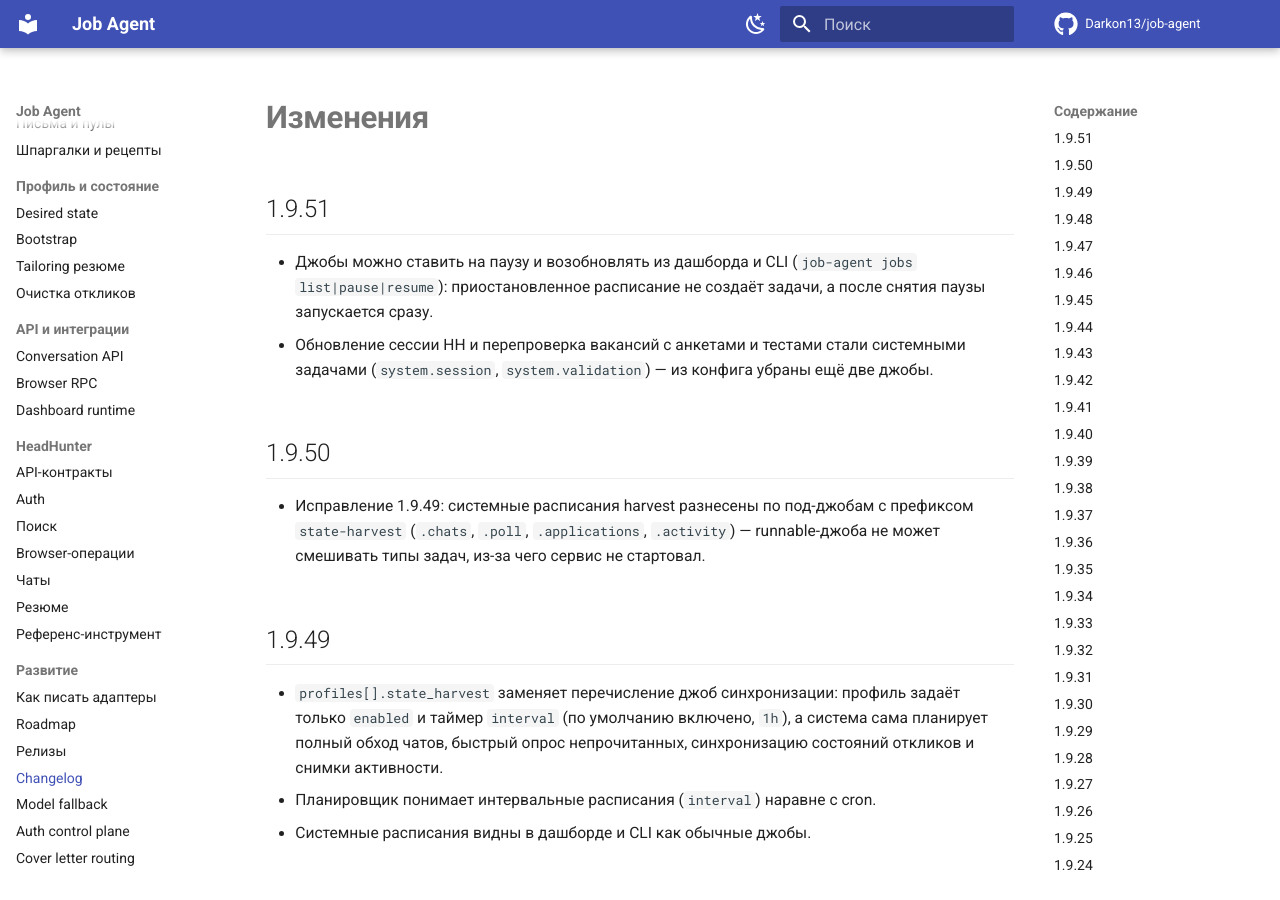
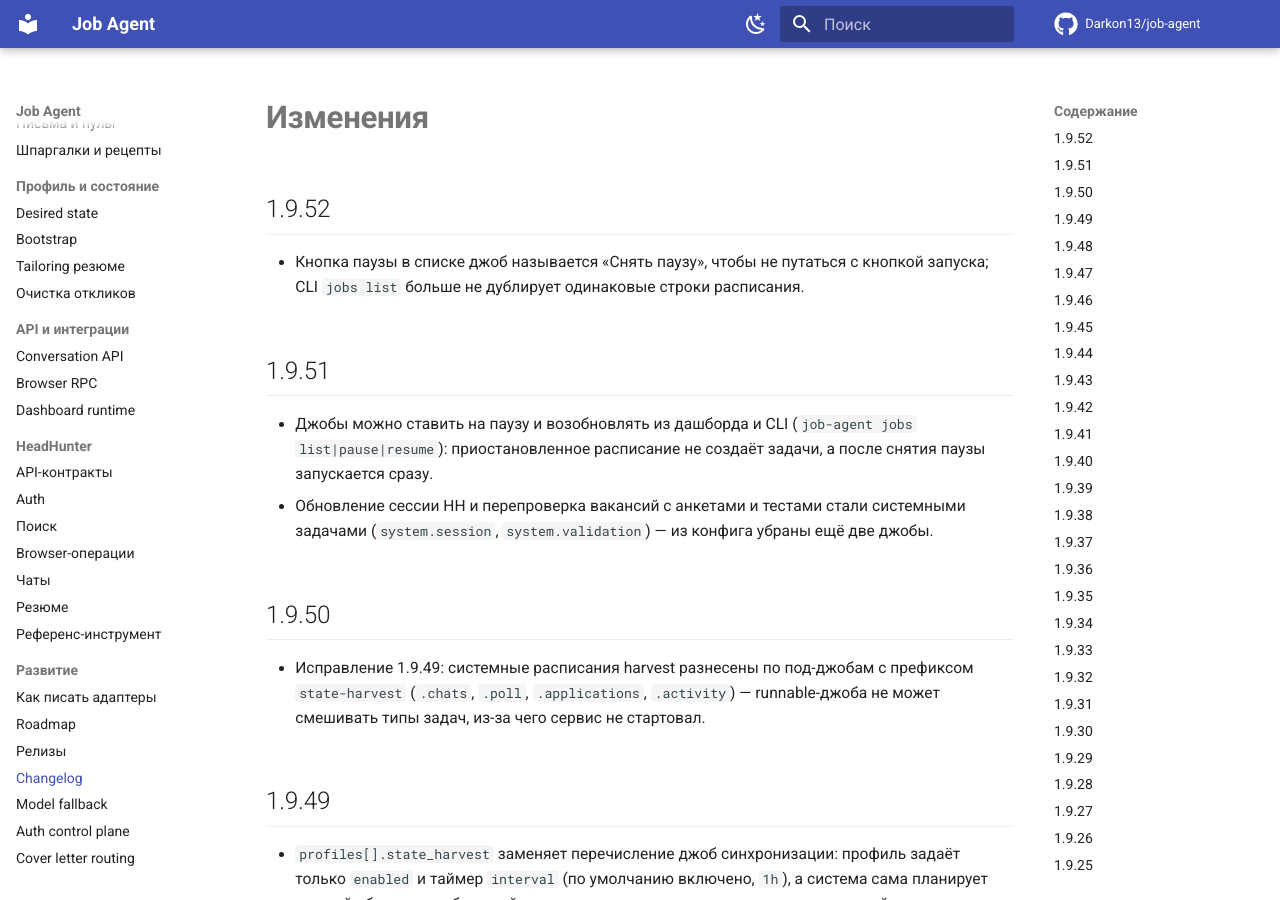
Before and after one commit to Darkon13/job-agent, an MkDocs documentation site: the page built from docs/changelog.md, in a window 1280 px wide and 900 px high. Built offline with MkDocs 1.6.1 and Material for MkDocs 9.7.7, drawn with Linux system fonts in a browser that asks for light colours; comment, search, counter and statistics services are not loaded.

Commit message:
fix(dashboard): label the pause toggle distinctly from the run button

```diff
--- a/docs/changelog.md
+++ b/docs/changelog.md
@@ -1,4 +1,10 @@
 # Изменения
+
+## 1.9.52
+
+- Кнопка паузы в списке джоб называется «Снять паузу», чтобы не путаться с
+  кнопкой запуска; CLI `jobs list` больше не дублирует одинаковые строки
+  расписания.
 
 ## 1.9.51
 
```
Also changed, not shown: docs/releasing.md (+4 -4 lines), 4 other files.
